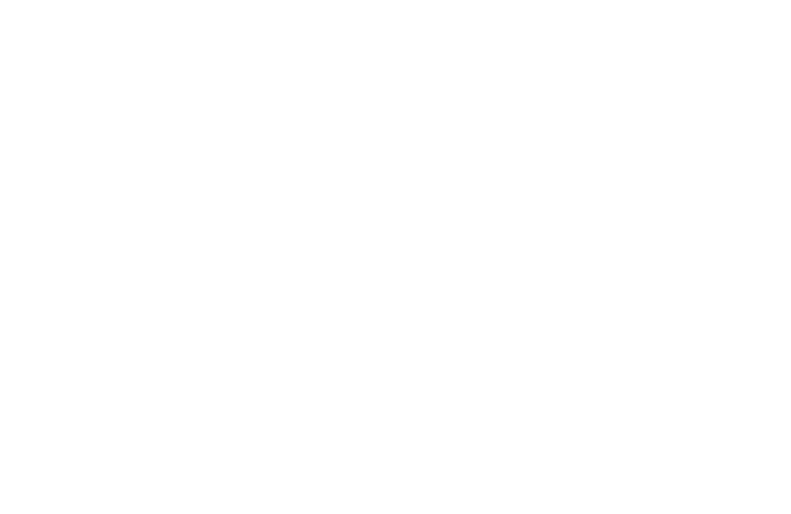
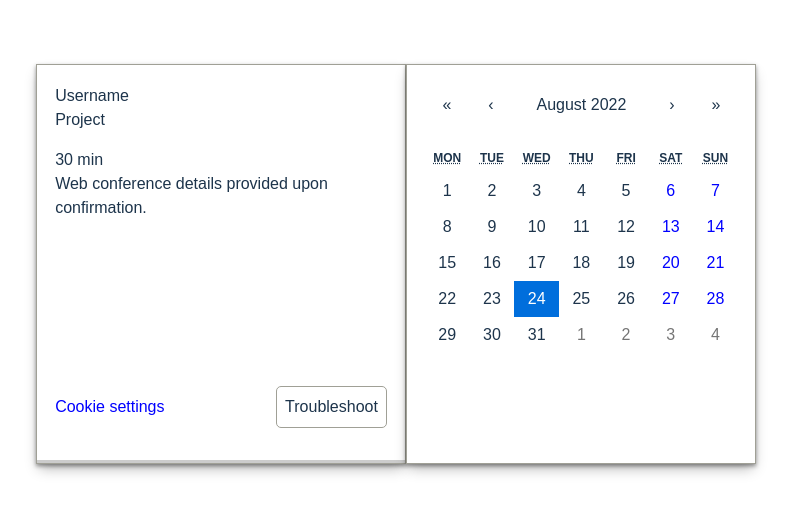
Before and after one commit to akashbhoi2815/Calendly-Clone, a React (Create React App) app: page /booking_page in a window 1280 px wide. Before the commit this address had no page. Shown: the top 514 px of the page, without its empty margins (244-1035 px from the left). Built offline with nearby package versions, Linux system fonts and the light colour scheme.

Commit message:
booking page updated

```diff
--- a/package.json
+++ b/package.json
@@ -17,6 +17,7 @@
     "framer-motion": "^7.2.1",
     "npm": "^8.18.0",
     "react": "^18.2.0",
+    "react-calendar": "^3.7.0",
     "react-dom": "^18.2.0",
     "react-icons": "^4.4.0",
     "react-redux": "^8.0.2",
--- a/src/App.js
+++ b/src/App.js
@@ -1,16 +1,12 @@
 
 import './App.css';
-import { CreateEventPage } from './Pages/CreateEventPage/CreateEventPage';
-
 import { MainRoutes } from './Pages/MainRoutes';
 
 
 function App() {
   return (
     <div className="App">
-
     <MainRoutes/>
-
     </div>
   );
 }
--- /dev/null
+++ b/src/Pages/ViewBooking/ReactCalendar.css
@@ -0,0 +1,129 @@
+.calendarContainer{
+    display: flex;
+    width: 80%;
+    margin: auto;
+    justify-content: center;
+    margin-top: 5%;
+}
+
+.react-calendar {
+    width: 350px;
+    max-width: 100%;
+    border: 1px solid #a0a096;
+    height: 400px;
+    font-family: Arial, Helvetica, sans-serif;
+    line-height: 1.125em;
+    padding: 5%;
+  }
+  .react-calendar--doubleView {
+    width: 700px;
+  }
+  .react-calendar--doubleView .react-calendar__viewContainer {
+    display: flex;
+    margin: -0.5em;
+  }
+  .react-calendar--doubleView .react-calendar__viewContainer > * {
+    width: 50%;
+    margin: 0.5em;
+  }
+  .react-calendar,
+  .react-calendar *,
+  .react-calendar *:before,
+  .react-calendar *:after {
+    -moz-box-sizing: border-box;
+    -webkit-box-sizing: border-box;
+    box-sizing: border-box;
+  }
+  .react-calendar button {
+    margin: 0;
+    border: 0;
+    outline: none;
+  }
+  .react-calendar button:enabled:hover {
+    cursor: pointer;
+  }
+  .react-calendar__navigation {
+    display: flex;
+    height: 44px;
+    margin-bottom: 1em;
+  }
+  .react-calendar__navigation button {
+    min-width: 44px;
+    background: none;
+  }
+  .react-calendar__navigation button:disabled {
+    background-color: #f0f0f0;
+  }
+  .react-calendar__navigation button:enabled:hover,
+  .react-calendar__navigation button:enabled:focus {
+    background-color: #e6e6e6;
+  }
+  .react-calendar__month-view__weekdays {
+    text-align: center;
+    text-transform: uppercase;
+    text-decoration: none;
+    font-weight: bold;
+    font-size: 0.75em;
+  }
+  .react-calendar__month-view__weekdays__weekday {
+    padding: 0.5em;
+  }
+  .react-calendar__month-view__weekNumbers .react-calendar__tile {
+    display: flex;
+    align-items: center;
+    justify-content: center;
+    font-size: 0.75em;
+    font-weight: bold;
+  }
+  .react-calendar__month-view__days__day--weekend {
+    color:blue;
+    background-color: #f0f0f0;
+  }
+  .react-calendar__month-view__days__day--neighboringMonth {
+    color: #757575;
+  }
+  .react-calendar__year-view .react-calendar__tile,
+  .react-calendar__decade-view .react-calendar__tile,
+  .react-calendar__century-view .react-calendar__tile {
+    padding: 2em 0.5em;
+  }
+  .react-calendar__tile {
+    max-width: 100%;
+    padding: 10px 6.6667px;
+    background: none;
+    text-align: center;
+    line-height: 16px;
+  }
+  .react-calendar__tile:disabled {
+    background-color: #f0f0f0;
+  }
+  .react-calendar__tile:enabled:hover,
+  .react-calendar__tile:enabled:focus {
+    background-color: #e6e6e6;
+
+  }
+  .react-calendar__tile--now {
+    background:#e6e6e6;
+  }
+  .react-calendar__tile--now:enabled:hover,
+  .react-calendar__tile--now:enabled:focus {
+    background: #e6e6e6;
+  }
+  .react-calendar__tile--hasActive {
+    background: #76baff;
+  }
+  .react-calendar__tile--hasActive:enabled:hover,
+  .react-calendar__tile--hasActive:enabled:focus {
+    background: #a9d4ff;
+  }
+  .react-calendar__tile--active {
+    background: #006edc;
+    color: white;
+  }
+  .react-calendar__tile--active:enabled:hover,
+  .react-calendar__tile--active:enabled:focus {
+    background: #1087ff;
+  }
+  .react-calendar--selectRange .react-calendar__tile--hover {
+    background-color: #e6e6e6;
+  }
--- /dev/null
+++ b/src/Pages/ViewBooking/ShowCalendar.jsx
@@ -0,0 +1,64 @@
+import React, { useState } from 'react'
+import { Calendar } from 'react-calendar';
+import 'react-calendar/dist/Calendar.css';
+import "./ReactCalendar.css";
+import { UserDetails } from './UserDetails';
+import {Stack} from "@chakra-ui/react";
+import {useNavigate} from "react-router-dom";
+
+export const ShowCalendar = () => {
+  const [showTime,setShowTime] = useState(false);
+  const [value, setValue] = useState(new Date());
+  const navigate = useNavigate();
+
+  const date = new Date()
+
+  const onChange = (value)=>{
+    setValue(value);
+    setShowTime(true);
+  }
+
+  const handleSubmit = ()=>{
+    if(value){
+       navigate('/')
+    }
+  }
+  return (
+    <div className='calendarContainer'>
+       <div>
+            <UserDetails/>
+        </div>
+
+        <div style={{display:"flex"}}>
+        <div style={{boxShadow: "rgba(0, 0, 0, 0.4) 0px 2px 4px, rgba(0, 0, 0, 0.3) 0px 7px 13px -3px, rgba(0, 0, 0, 0.2) 0px -3px 0px inset"}}>
+        <Calendar onChange={onChange} value={value} activeStartDate={date}/>
+        </div>
+        {showTime && (
+            <div style={{padding:"2%"}}>
+            <div style={{marginBottom:"5%"}}>{value.toString()}</div>
+            <div style={{display:"flex",width:"250px",height:"50px",flexDirection:"row",justifyContent:"space-around"}}>
+             <Stack>
+             <button style={{background:"blue",width:"100px",borderRadius:"10px",color:"white",padding:"5px"}}>10:30 am</button>
+             <button style={{background:"blue",width:"100px",borderRadius:"10px",color:"white",padding:"5px"}}>11:00 am</button>
+             <button style={{background:"blue",width:"100px",borderRadius:"10px",color:"white",padding:"5px"}}>2:30 pm</button>
+             <button style={{background:"blue",width:"100px",borderRadius:"10px",color:"white",padding:"5px"}}>3:00 pm</button>
+             <button style={{background:"blue",width:"100px",borderRadius:"10px",color:"white",padding:"5px"}}>3:30 pm</button>
+             </Stack>
+             <Stack>
+             <button style={{background:"blue",width:"100px",borderRadius:"10px",color:"white",padding:"5px"}}>Confirm</button>
+             <button style={{background:"blue",width:"100px",borderRadius:"10px",color:"white",padding:"5px"}}>Confirm</button>
+             <button style={{background:"blue",width:"100px",borderRadius:"10px",color:"white",padding:"5px"}}>Confirm</button>
+             <button style={{background:"blue",width:"100px",borderRadius:"10px",color:"white",padding:"5px"}}>Confirm</button>
+             <button style={{background:"blue",width:"100px",borderRadius:"10px",color:"white",padding:"5px"}}>Confirm</button>
+             </Stack>
+          </div>
+          <button style={{marginTop:"45%",padding:'2%',marginLeft:"10px",border:"1px solid blue",width:"100px",borderRadius:"10px",background:"blue",color:"white"}} type='submit'>Next</button>
+          </div>
+        )}
+        </div>
+    </div>
+  )
+}
+
+// <button style={{background:"blue",width:"100px",borderRadius:"10px",color:"white"}}>Time</button>
+//             <button style={{background:"blue",width:"100px",borderRadius:"10px",color:"white"}}>Confirm</button>
--- /dev/null
+++ b/src/Pages/ViewBooking/UserDetails.jsx
@@ -0,0 +1,24 @@
+import React from 'react'
+
+export const UserDetails = () => {
+  return (
+    <div style={{border:'1px solid #a0a096',boxShadow: "rgba(0, 0, 0, 0.4) 0px 2px 4px, rgba(0, 0, 0, 0.3) 0px 7px 13px -3px, rgba(0, 0, 0, 0.2) 0px -3px 0px inset",height:"400px",padding:'5%'}}>
+    <label>Username</label>
+    <h3>Project</h3>
+    <div style={{marginTop:"5%"}}>
+        <p>30 min</p>
+    </div>
+    <div>
+        <p>Web conference details provided upon confirmation.</p>
+    </div>
+    <div style={{display:'flex',marginTop:'50%',justifyContent:"space-between",alignItems:"center"}}>
+       <div>
+        <p style={{color:'blue'}}>Cookie settings</p>
+       </div>
+       <div>
+        <button style={{border:"1px solid #a0a096",padding:"8px",borderRadius:'5px'}}>Troubleshoot</button>
+       </div>
+    </div>
+</div>
+  )
+}
--- a/src/components/Calendly/EventCard.jsx
+++ b/src/components/Calendly/EventCard.jsx
@@ -86,7 +86,7 @@
         <Text fontWeight={400} color={"gray.500"} mb={"8px"}>
           30 mins, One-on-One
         </Text>
-        <Link to={"#"} color={"blue.500"}>
+        <Link to='/booking_page' color={"blue.500"}>
           View booking page
         </Link>
         <hr/>
--- a/src/pages/MainRoutes.jsx
+++ b/src/pages/MainRoutes.jsx
@@ -13,6 +13,7 @@
 import { CreateEventPage } from './CreateEventPage/CreateEventPage'
 import { AddEventPage } from './AddEventPage/AddEventPage'
 import { MyAccount } from './MyAccount/MyAccount'
+import { ShowCalendar } from './ViewBooking/ShowCalendar'
 
 
 
@@ -32,6 +33,7 @@
         <Route path='/create_event' element={<CreateEventPage/>}/>
         <Route path='/add_event' element={<AddEventPage/>}/>
         <Route path='/profile' element={<MyAccount/>}/>
+        <Route path='/booking_page' element={<ShowCalendar/>}/>
     </Routes>
     </>
   )
```
Also changed, not shown: src/components/Demo.jsx (deleted, +0 -18 lines), src/components/Demo.module.css (deleted, +0 -13 lines), 1 other file (tests, documents, lock files or other folders).
